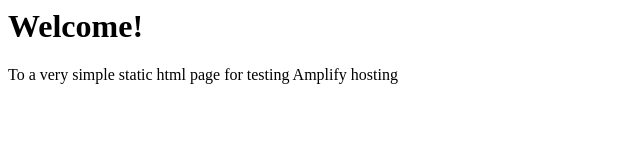
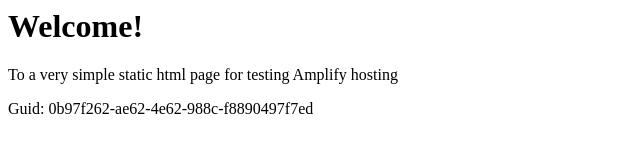
Before and after one commit to aws-aemilia-bom/Github-PR-Commit-Integration-Test-DoNotTouch-v1-preprod-ap-south-1, a website: page src/index.html in a window 1280 px wide. Shown: the whole page, without its empty margins (0-640 px from the left). Drawn offline with Linux system fonts and the light colour scheme.

Commit message:
commit from integ tests

```diff
--- a/src/index.html
+++ b/src/index.html
@@ -1,3 +1,5 @@
+
+
 <html lang="en">
 
 <head>
@@ -10,6 +12,6 @@
 <body>
     <h1>Welcome!</h1>
     <p>To a very simple static html page for testing Amplify hosting</p>
-</body>
+    <p>Guid: 0b97f262-ae62-4e62-988c-f8890497f7ed</p></body>
 
 </html>
```
